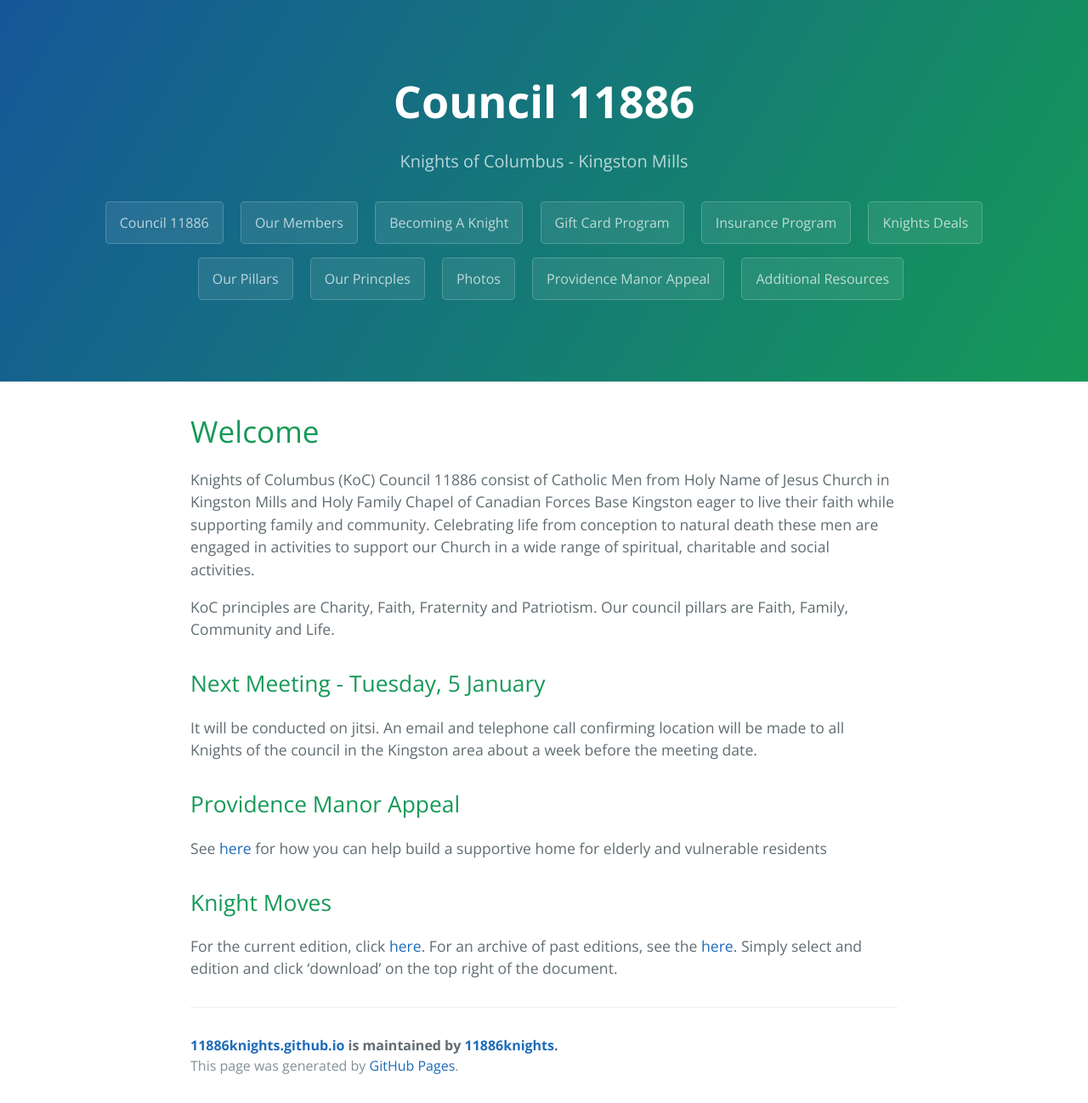
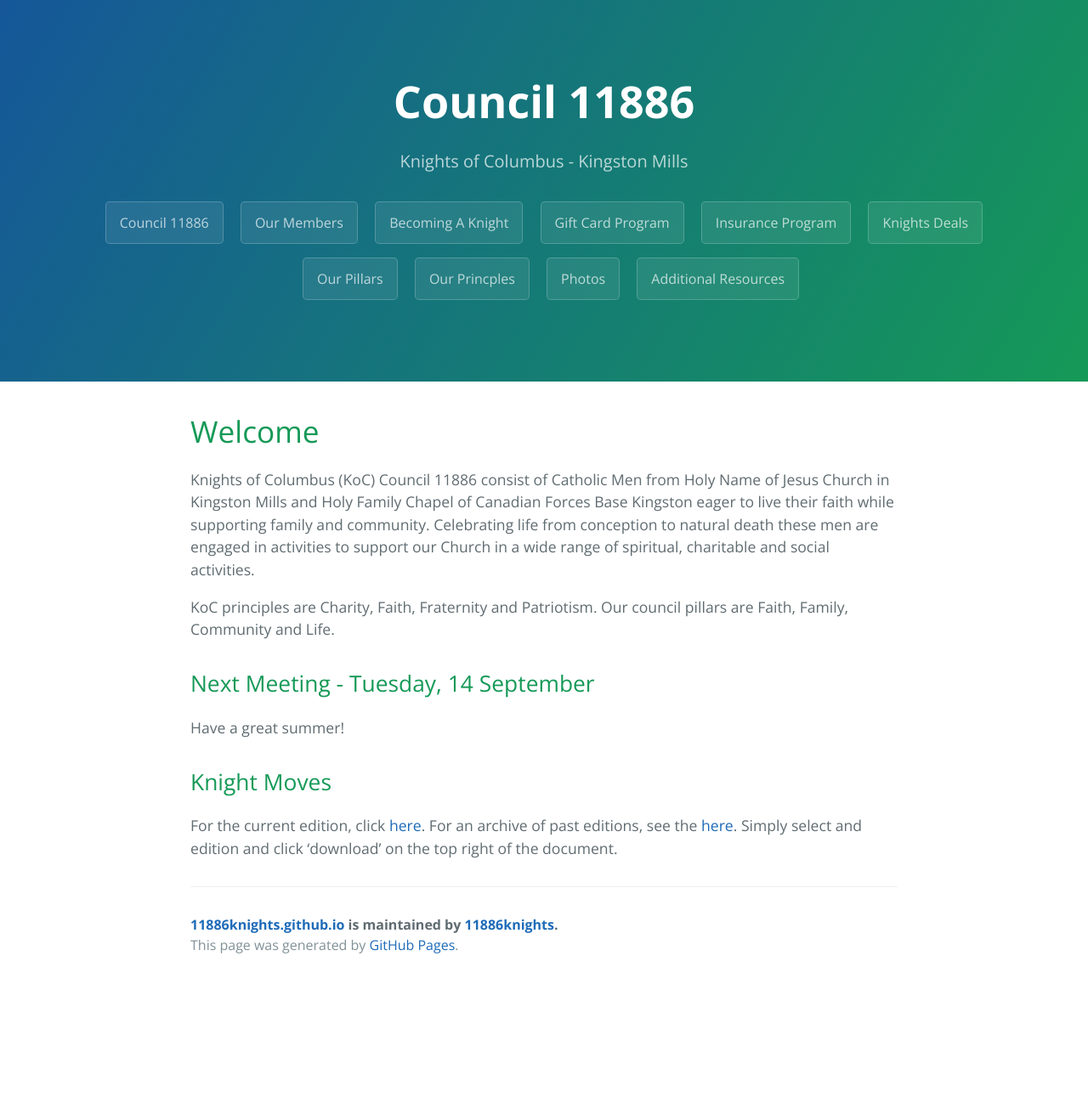
Before and after one commit to 11886knights/11886knights.github.io, a Jekyll site: the page built from index.md, in a window 1280 px wide. Shown: the whole page at 85% size. Built offline with Jekyll 4.4.1, drawn with Linux system fonts in a browser that asks for light colours; after the commit the page ends 1156 px from its top, so only the background shows below that.

Commit message:
pre-summer cleanup
removed providence care appeal and updated next meeting date

```diff
--- a/index.md
+++ b/index.md
@@ -10,13 +10,9 @@ Knights of Columbus (KoC) Council 11886 consist of Catholic Men from Holy Name o
 
 KoC principles are Charity, Faith, Fraternity and Patriotism. Our council pillars are Faith, Family, Community and Life.
 
-## Next Meeting - Tuesday, 5 January
+## Next Meeting - Tuesday, 14 September
 
-It will be conducted on jitsi. An email and telephone call confirming location will be made to all Knights of the council in the Kingston area about a week before the meeting date.
-
-## Providence Manor Appeal
-
-See [here](/page_providence_manor_appeal.md) for how you can help build a supportive home for elderly and vulnerable residents
+Have a great summer!
 
 ## Knight Moves
 
```
Also changed, not shown: page_providence_manor_appeal.md (deleted, +0 -27 lines), 2 other files.
